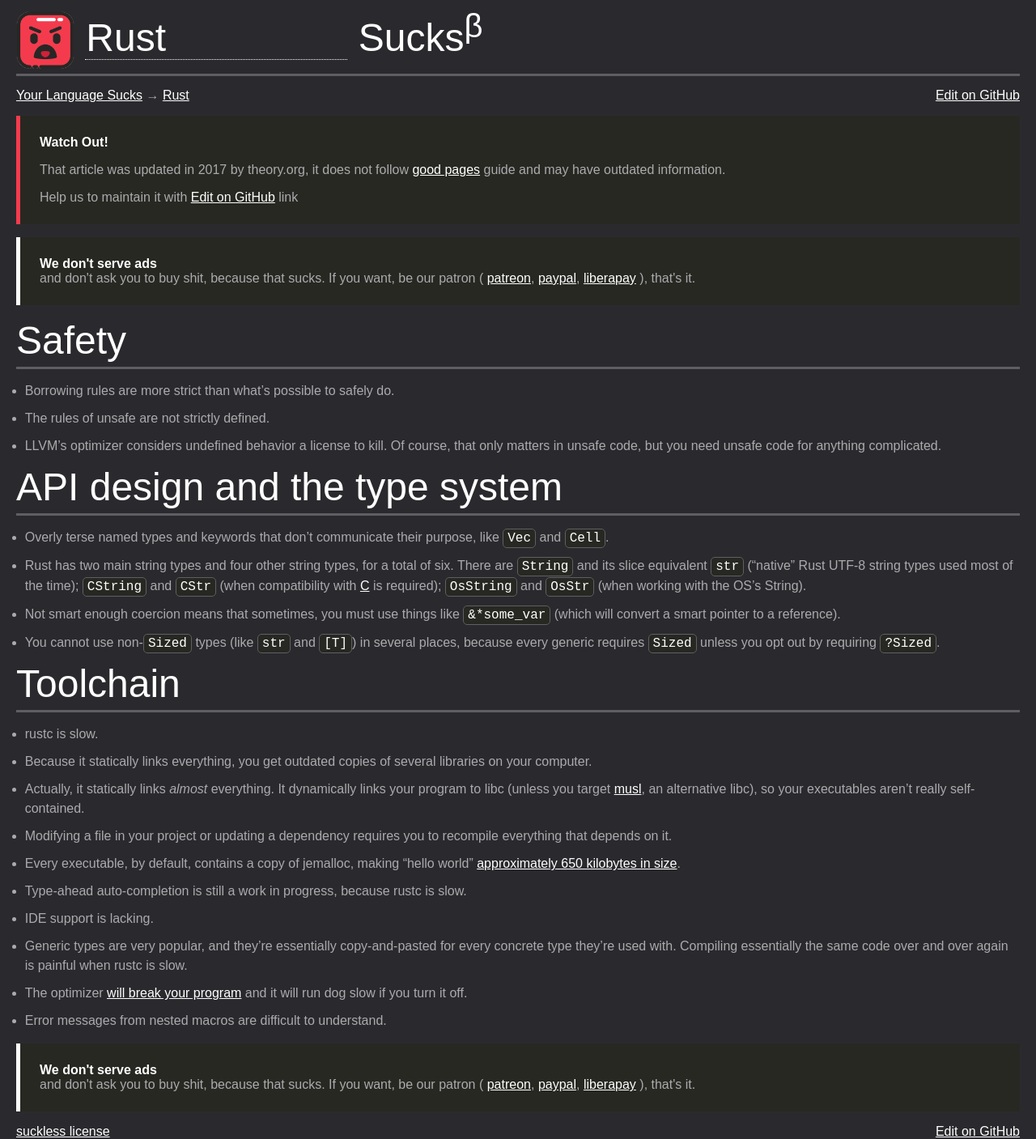
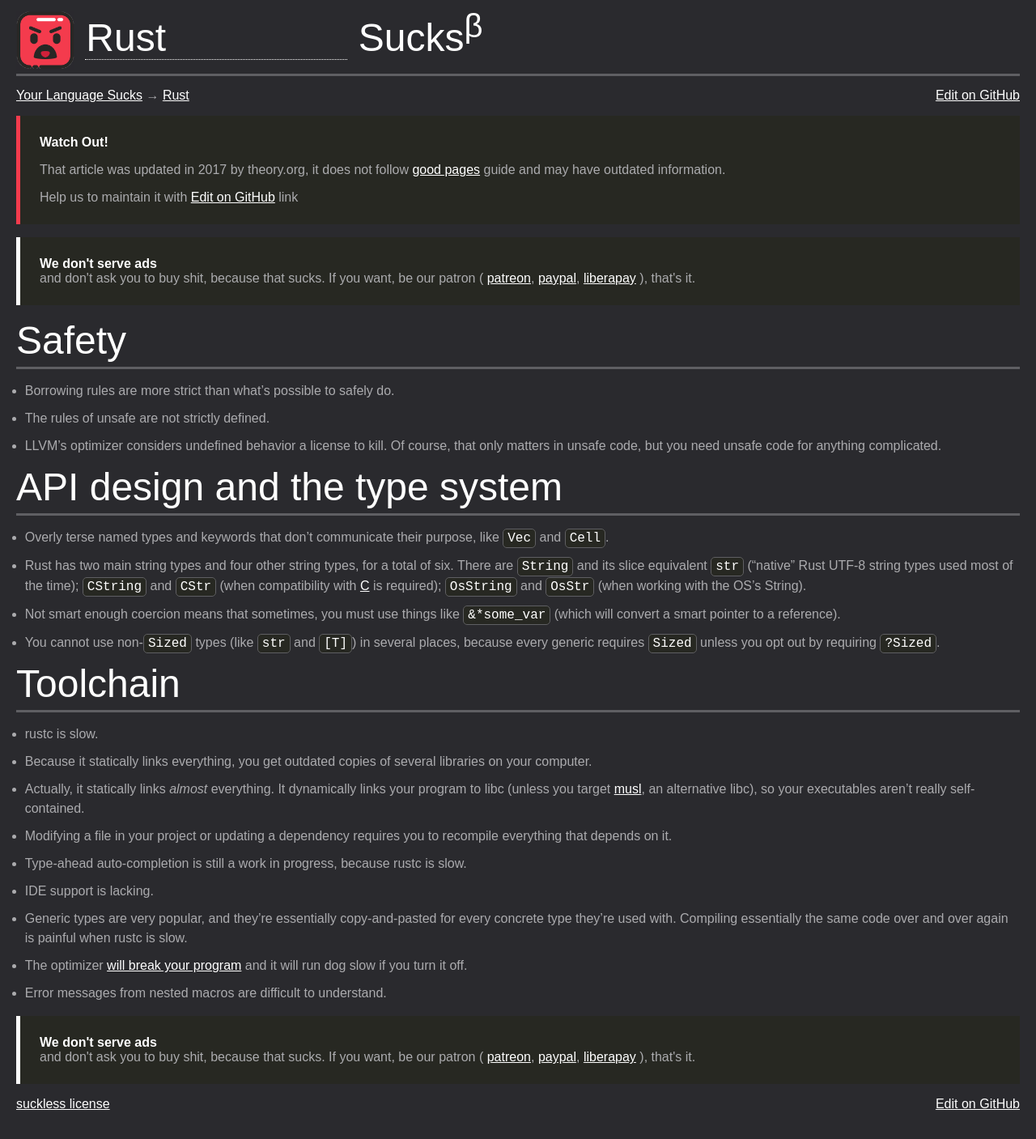
Before and after one commit to rakshazi/yourlanguagesucks.com, a Jekyll site: the page built from why/rust.md, in a window 1280 px wide. Shown: the whole page at 81% size. Built offline with Jekyll 4.4.1, drawn with Linux system fonts in a browser that asks for light colours; after the commit the page ends 1373 px from its top, so only the background shows below that.

Commit message:
Remove outdated mention of jemalloc for rust

```diff
--- a/why/rust.md
+++ b/why/rust.md
@@ -28,8 +28,6 @@
 It dynamically links your program to libc (unless you target [musl](https://www.musl-libc.org/), an alternative libc),
 so your executables aren't really self-contained.
 * Modifying a file in your project or updating a dependency requires you to recompile everything that depends on it.
-* Every executable, by default, contains a copy of jemalloc,
-making “hello world” [approximately 650 kilobytes in size](https://lifthrasiir.github.io/rustlog/why-is-a-rust-executable-large.html).
 * Type-ahead auto-completion is still a work in progress, because rustc is slow.
 * IDE support is lacking.
 * Generic types are very popular, and they're essentially copy-and-pasted for every concrete type they're used with.
```
